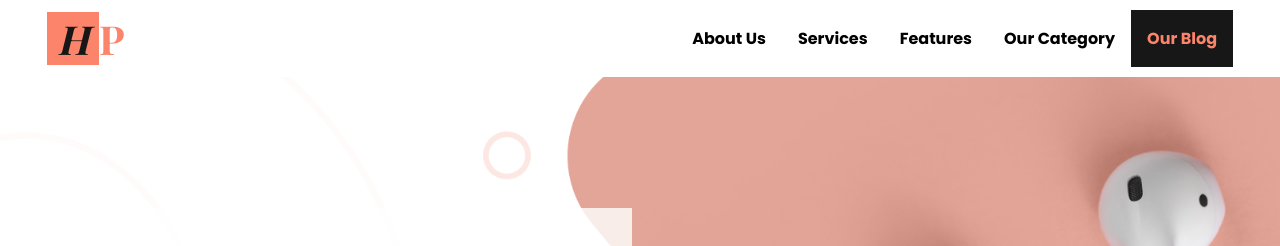
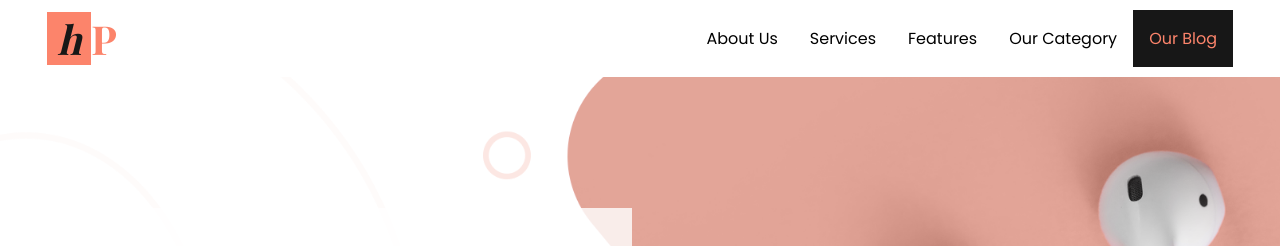
Before and after one commit to hodasalah/Landing-Page, a plain HTML site: page index.html in a window 1280 px wide. Shown: the top 246 px of the page. Drawn offline with nearby package versions, Linux system fonts and the light colour scheme; a web font is replaced by a local one.

Commit message:
Update style.css
remove top and bottom border in section active class make  nav text  normal

```diff
--- a/css/style.css
+++ b/css/style.css
@@ -147,6 +147,8 @@ section {
 
 section.active {
 	border: 10px solid var(--mainColor);
+	border-top:0;
+	border-bottom:0;
 
 }
 
@@ -217,6 +219,7 @@ section.active {
 	padding: 0 10px;
 	background: var(--mainColor);
 	object-fit: cover;
+	text-transform:lowercase;
 	font-style: oblique;
 }
 
@@ -243,7 +246,7 @@ section.active {
 .navbar__menu .menu__link {
 	display: block;
 	padding: 1em;
-	font-weight: bold;
+	font-weight: 500;
 	text-decoration: none;
 	color: #000;
 }
```
